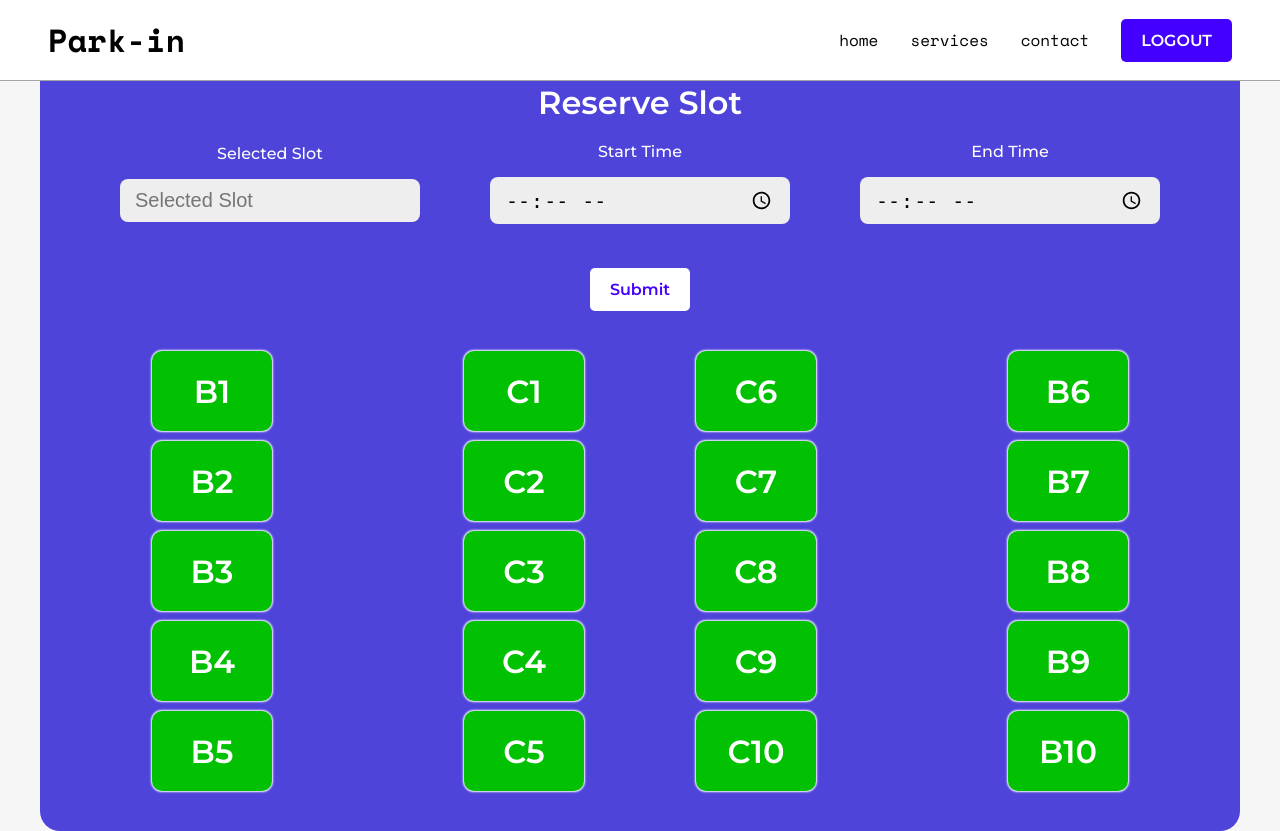
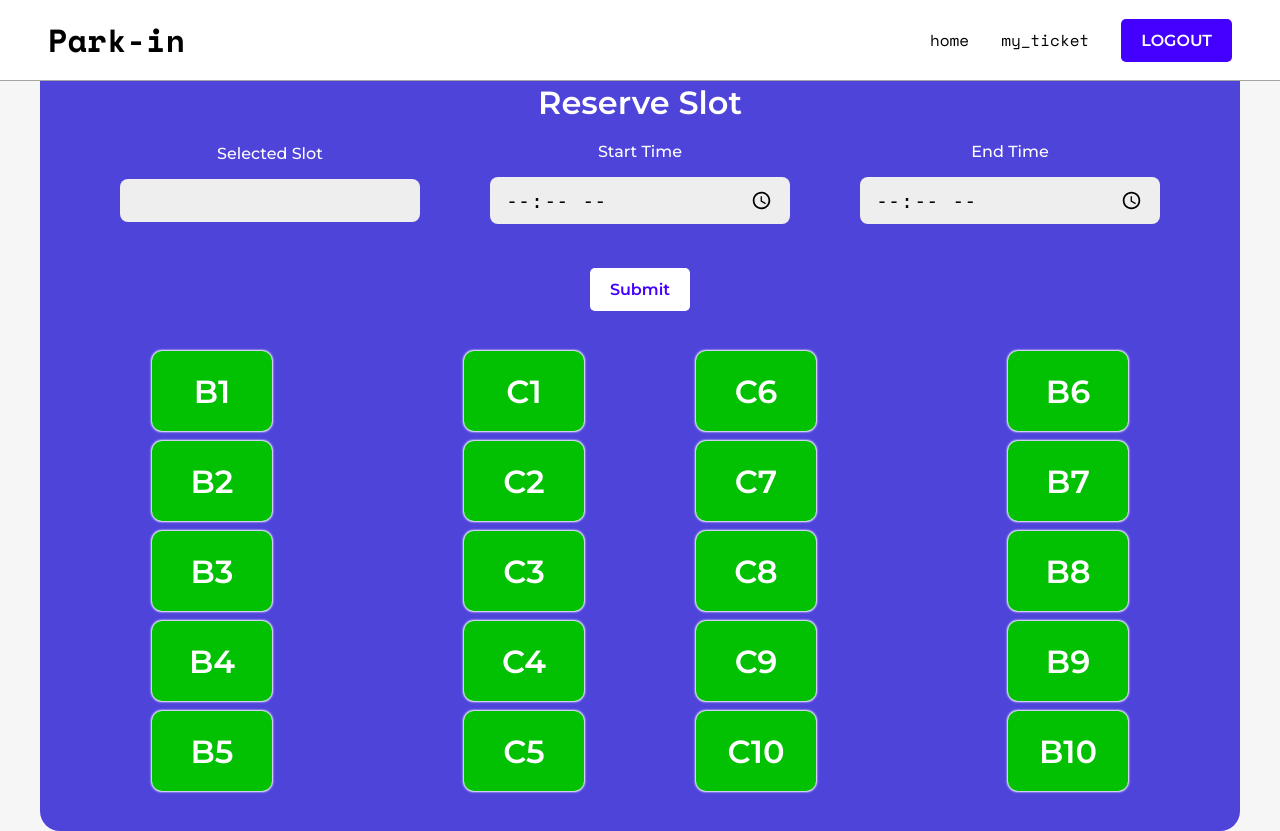
Before and after one commit to Agnav/mini-project, a Flask app: page /parkmap in a window 1280 px wide. Run offline with Flask 3, Linux system fonts and the light colour scheme; some libraries are stand-ins or nearby versions.

Commit message:
Update parkmap.html
final design

```diff
--- a/templates/parkmap.html
+++ b/templates/parkmap.html
@@ -17,15 +17,15 @@
     <div class="nav__logo">Park-in</div>
     <div class="nav__items">
       <div class="nav__item"><a href="/">home</a></div>
-      <div class="nav__item"><a href="#services">services</a></div>
-      <div class="nav__item"><a href="#">contact</a></div>
+      <div class="nav__item"><a href="/">my_ticket</a></div>
+      <!-- <div class="nav__item"><a href="#">contact</a></div> -->
       <div class="nav__item">
         <a href="#signup"><button class="btn">LOGOUT</button></a>
       </div>
     </div>
   </nav>
   <body>
-    {% if error %}
+    {% if parkmap_error %}
 
     <div class="alert" id="alert">
       THIS SLOT IS ALREADY BOOKED
@@ -49,7 +49,6 @@
                   type="text"
                   name="slot"
                   id="selected-slot"
-                  placeholder="Selected Slot"
                   required
                   readonly
                 />
```
